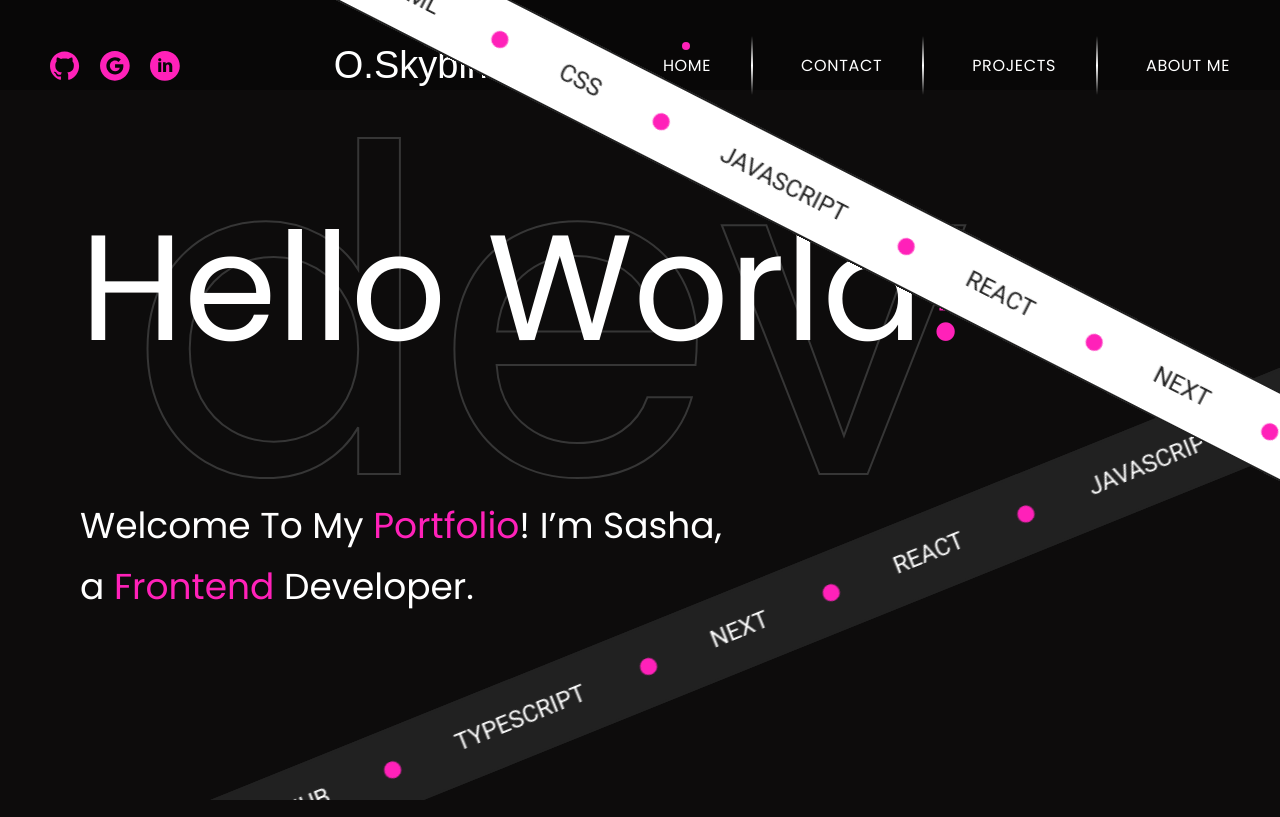
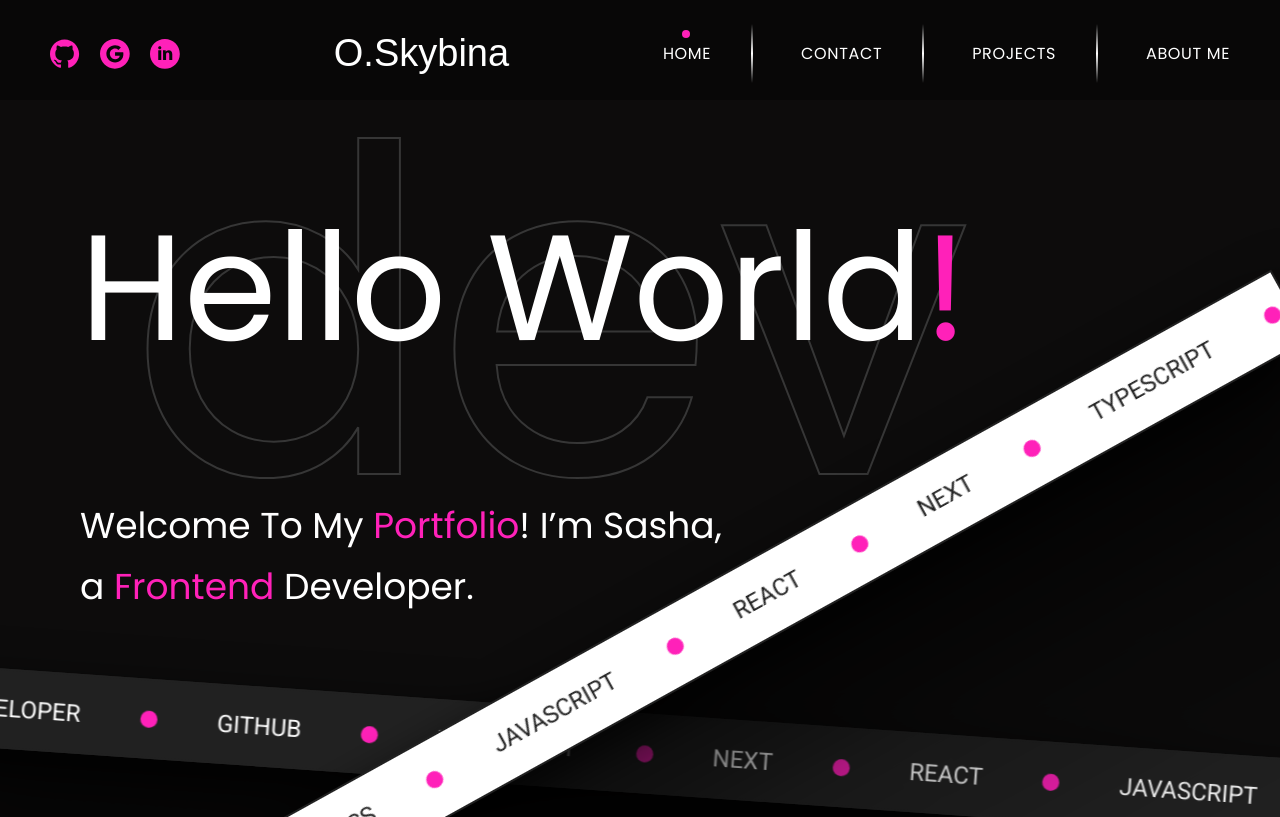
Before and after one commit to SashaSkybina11/MyPortfolio-, a Next.js app: page / in a window 1280 px wide. Built offline with nearby package versions, Linux system fonts and the light colour scheme; a web font is replaced by a local one.

Commit message:
done adaptive on the page app/page.tsx

```diff
--- a/app/Page.module.css
+++ b/app/Page.module.css
@@ -60,6 +60,14 @@
 
   border: 2px solid var(--grey);
   overflow: hidden;
+
+  box-shadow:
+    0 0 0 0 #000,
+    0 27px 58px 0 rgba(0, 0, 0, 0.98),
+    0 106px 106px 0 rgba(0, 0, 0, 0.85),
+    0 239px 143px 0 rgba(0, 0, 0, 0.5),
+    0 425px 170px 0 rgba(0, 0, 0, 0.15),
+    0 664px 186px 0 rgba(0, 0, 0, 0.02);
 }
 
 .grayLine {
@@ -346,6 +354,10 @@
     font-size: 150px;
   }
 
+  .descr {
+    margin-bottom: 20px;
+  }
+
   /* behind */
   .behind {
     top: -70px;
@@ -353,71 +365,25 @@
   }
 
   /* Lines */
-  .grayLine,
-  .whiteLine {
-    position: relative;
-    left: 50%;
-    transform-origin: center;
-
-    width: 120vw;
-    height: 80px;
-
-    border: 2px solid var(--grey);
-    overflow: hidden;
-  }
 
   .grayLine {
-    bottom: 90px;
-    transform: translateX(-40%) rotate(338deg);
+    transform: translateX(-40%) rotate(4deg);
     background: var(--grey);
-    z-index: 10;
   }
 
   .whiteLine {
-    margin-top: 0;
-    bottom: 440px;
-    transform: translateX(-30%) rotate(27deg);
-    background: var(--white);
-    z-index: 15;
+    margin: 0;
+    transform: translateX(-45%) rotate(331deg);
+  }
+}
+
+@media only screen and (min-width: 1800px) {
+  .grayLine {
+    transform: translateX(-40%) rotate(4deg);
   }
 
-  .track {
-    display: flex;
-    white-space: nowrap;
-    width: max-content;
-
-    padding: 20px 0;
-    animation: scroll 40s linear infinite;
-  }
-
-  .grayLine .track {
-    animation: scrollRight 40s linear infinite;
-  }
-
-  .dot {
-    width: 17px;
-    height: 17px;
-    margin-right: 60px;
-    background: var(--rose);
-    border-radius: 50%;
-  }
-
-  .item {
-    display: flex;
-    align-items: center;
-    gap: 60px;
-  }
-
-  .whiteText,
-  .grayText {
-    display: flex;
-    align-items: center;
-    gap: 60px;
-
-    font-family: var(--second-family);
-    font-weight: 400;
-    font-size: 24px;
-    text-transform: uppercase;
+  .whiteLine {
+    transform: translateX(-45%) rotate(338deg);
   }
 }
 
--- a/components/Header/Header.module.css
+++ b/components/Header/Header.module.css
@@ -153,11 +153,15 @@
 }
 
 @media only screen and (min-width: 1024px) {
+  .header {
+    height: 100px;
+  }
+
   .containerHeader {
     max-width: 1024px;
 
     margin: 0 auto;
-    padding: 36px 50px;
+    padding: 24px 50px;
   }
 
   .logoDescr span {
```
